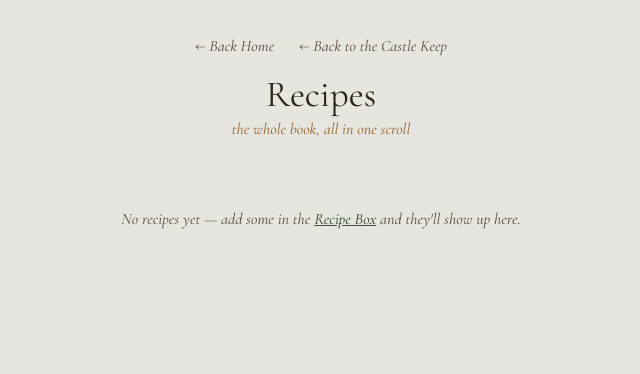
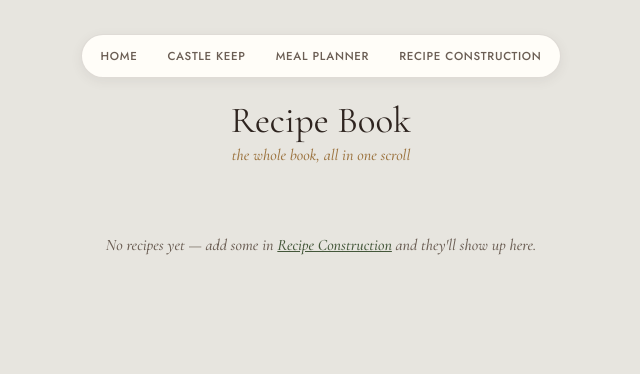
Before and after one commit to dannelore/princess-paladin, a plain HTML site: page castle/recipes.html in a window 1280 px wide. Shown: the whole page, without its empty margins (319-959 px from the left). Drawn offline with nearby package versions, Linux system fonts and the light colour scheme; a web font is replaced by a local one.

Commit message:
Add navigation bar and update recipe messages

```diff
--- a/castle/recipes.html
+++ b/castle/recipes.html
@@ -30,6 +30,9 @@ h1,h2,h3,h4{ font-family:'Cormorant Garamond',serif; font-weight:600; margin:0 0
 .header{ text-align:center; padding:10px 0 24px; }
 .back{ display:inline-block; margin:0 10px 10px; font-family:'Cormorant Garamond',serif; font-style:italic; font-size:1rem; text-decoration:none; color:var(--ink-soft); }
 .back:hover{ color:var(--pink-accent-deep); }
+.site-nav{ display:inline-flex; flex-wrap:wrap; gap:2px; background:var(--cream); border:1px solid var(--pink-bg-soft); border-radius:999px; padding:5px; margin-bottom:14px; box-shadow:0 3px 12px rgba(74,59,65,.08); }
+.site-nav a{ font-family:'Jost',sans-serif; font-weight:500; font-size:.72rem; text-transform:uppercase; letter-spacing:.06em; text-decoration:none; color:var(--ink-soft); padding:8px 14px; border-radius:999px; transition:background .15s ease, color .15s ease; }
+.site-nav a:hover{ background:var(--pink-accent); color:#fff; }
 .title{ font-size:2.3rem; margin:6px 0 2px; }
 .tagline{ font-family:'Cormorant Garamond',serif; font-style:italic; color:var(--gold); margin:0; }
 .panel{ background:var(--cream); border-radius:20px; padding:20px; box-shadow:0 6px 20px rgba(74,59,65,.12); margin-bottom:18px; }
@@ -54,6 +57,7 @@ h1,h2,h3,h4{ font-family:'Cormorant Garamond',serif; font-weight:600; margin:0 0
 .recipe-meta{ font-size:.85rem; color:var(--ink-soft); margin-bottom:6px; }
 .recipe-tags{ margin-bottom:10px; }
 .tag{ display:inline-block; font-size:.72rem; padding:3px 10px; border-radius:999px; background:var(--pink-bg-soft); margin:0 5px 5px 0; }
+.tag.inactive-tag{ background:var(--parchment-bg); border:1px solid var(--parchment-border); color:var(--ink-soft); }
 .recipe-entry h4{ margin:10px 0 4px; font-size:.85rem; text-transform:uppercase; letter-spacing:.05em; color:var(--ink-soft); }
 .recipe-entry ul, .recipe-entry ol{ margin:0 0 10px; padding-left:22px; }
 .recipe-entry li{ margin-bottom:4px; }
@@ -64,9 +68,13 @@ h1,h2,h3,h4{ font-family:'Cormorant Garamond',serif; font-weight:600; margin:0 0
 <body>
 <div class="shell">
   <div class="header">
-    <a class="back" href="../index.html">&larr; Back Home</a>
-    <a class="back" href="https://princessandpaladin.com/castle">&larr; Back to the Castle Keep</a>
-    <h1 class="title display">Recipes</h1>
+    <nav class="site-nav">
+      <a href="../index.html">Home</a>
+      <a href="https://princessandpaladin.com/castle">Castle Keep</a>
+      <a href="https://princessandpaladin.com/castle/meal-planner">Meal Planner</a>
+      <a href="https://princessandpaladin.com/castle/recipe-construction">Recipe Construction</a>
+    </nav>
+    <h1 class="title display">Recipe Book</h1>
     <p class="tagline">the whole book, all in one scroll</p>
   </div>
 
@@ -78,7 +86,7 @@ h1,h2,h3,h4{ font-family:'Cormorant Garamond',serif; font-weight:600; margin:0 0
 
     <main class="recipe-main">
       <div id="recipeListing"></div>
-      <p class="empty" id="emptyMsg" style="display:none;">No recipes yet — add some in the <a href="../recipe-box/index.html" style="color:var(--pink-accent-deep);">Recipe Box</a> and they'll show up here.</p>
+      <p class="empty" id="emptyMsg" style="display:none;">No recipes yet — add some in <a href="../recipe-box/index.html" style="color:var(--pink-accent-deep);">Recipe Construction</a> and they'll show up here.</p>
     </main>
   </div>
 </div>
@@ -93,6 +101,17 @@ const FREQUENCY_LABELS = {
   occasional: 'occasional',
   'date-night': 'date night default'
 };
+const METHOD_OPTIONS = [
+  { value: 'oven', label: 'Oven' },
+  { value: 'stovetop', label: 'Stovetop' },
+  { value: 'crockpot', label: 'Crockpot' },
+  { value: 'instant-pot', label: 'Instant Pot' },
+  { value: 'grill', label: 'Grill' },
+  { value: 'no-cook', label: 'No-cook' }
+];
+function methodLabel(value){
+  return (METHOD_OPTIONS.find(m => m.value === value) || {}).label || value;
+}
 
 function render(){
   const recipes = getRecipes().sort((a,b) => a.name.localeCompare(b.name));
@@ -107,8 +126,8 @@ function render(){
   document.getElementById('recipeListing').innerHTML = recipes.map(r => `
     <div class="panel recipe-entry" id="${r.id}">
       <h3>${r.name}</h3>
-      <div class="recipe-meta">serves ${r.servings} · prep ${r.prepTime||'—'} · cook ${r.cookTime||'—'} · ${r.method}</div>
-      <div class="recipe-tags">${(r.tags||[]).map(t=>`<span class="tag">${t}</span>`).join('')}<span class="tag">${FREQUENCY_LABELS[r.frequency] || r.frequency}</span></div>
+      <div class="recipe-meta">serves ${r.servings} · prep ${r.prepTime||'—'} · cook ${r.cookTime||'—'} · ${(r.methods || (r.method ? [r.method] : [])).map(methodLabel).join(', ') || '—'}</div>
+      <div class="recipe-tags">${(r.tags||[]).map(t=>`<span class="tag">${t}</span>`).join('')}<span class="tag">${FREQUENCY_LABELS[r.frequency] || r.frequency}</span>${r.active === false ? '<span class="tag inactive-tag">not in circulation</span>' : ''}</div>
       <h4>Ingredients</h4>
       <ul>${(r.ingredients||[]).map(i => `<li>${[i.qty, i.unit, i.name].filter(Boolean).join(' ')}</li>`).join('') || '<li>—</li>'}</ul>
       <h4>Instructions</h4>
```
